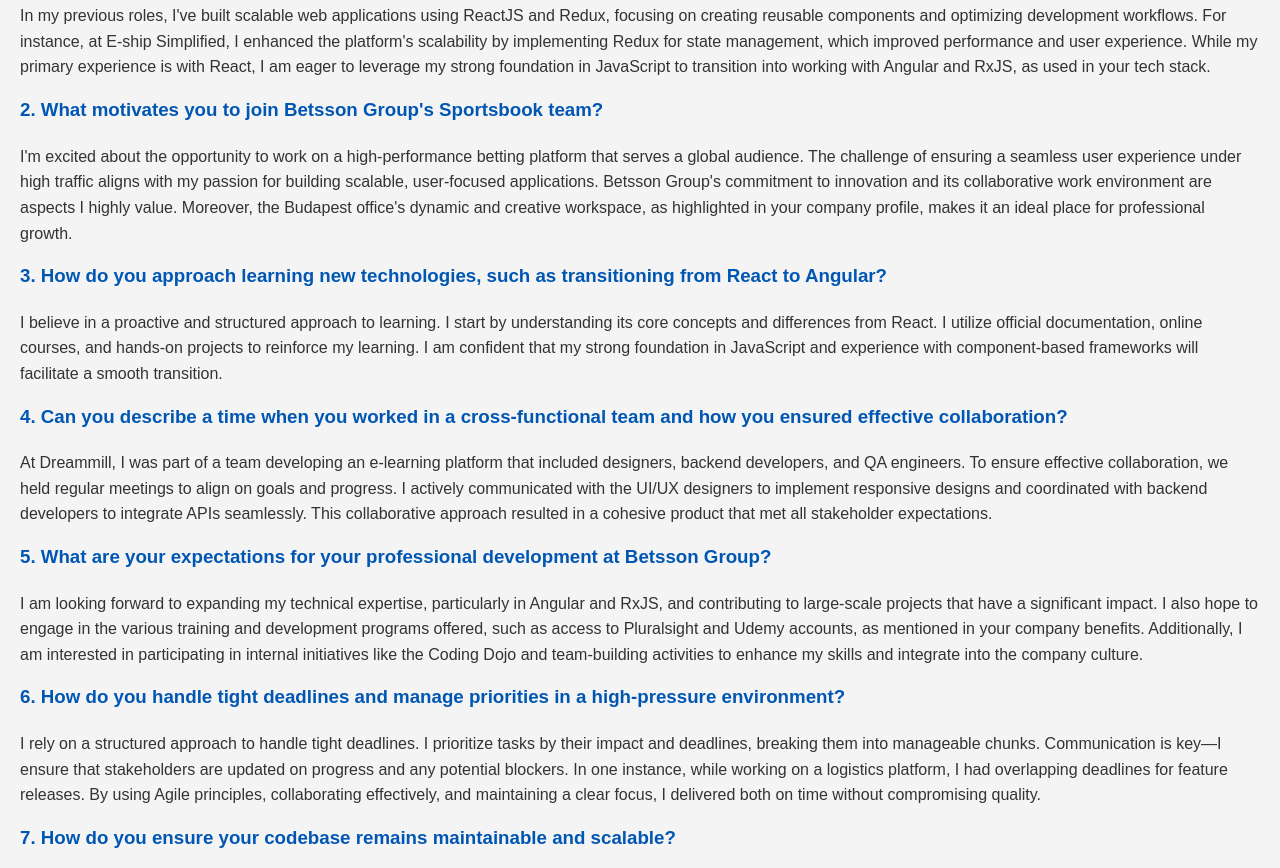
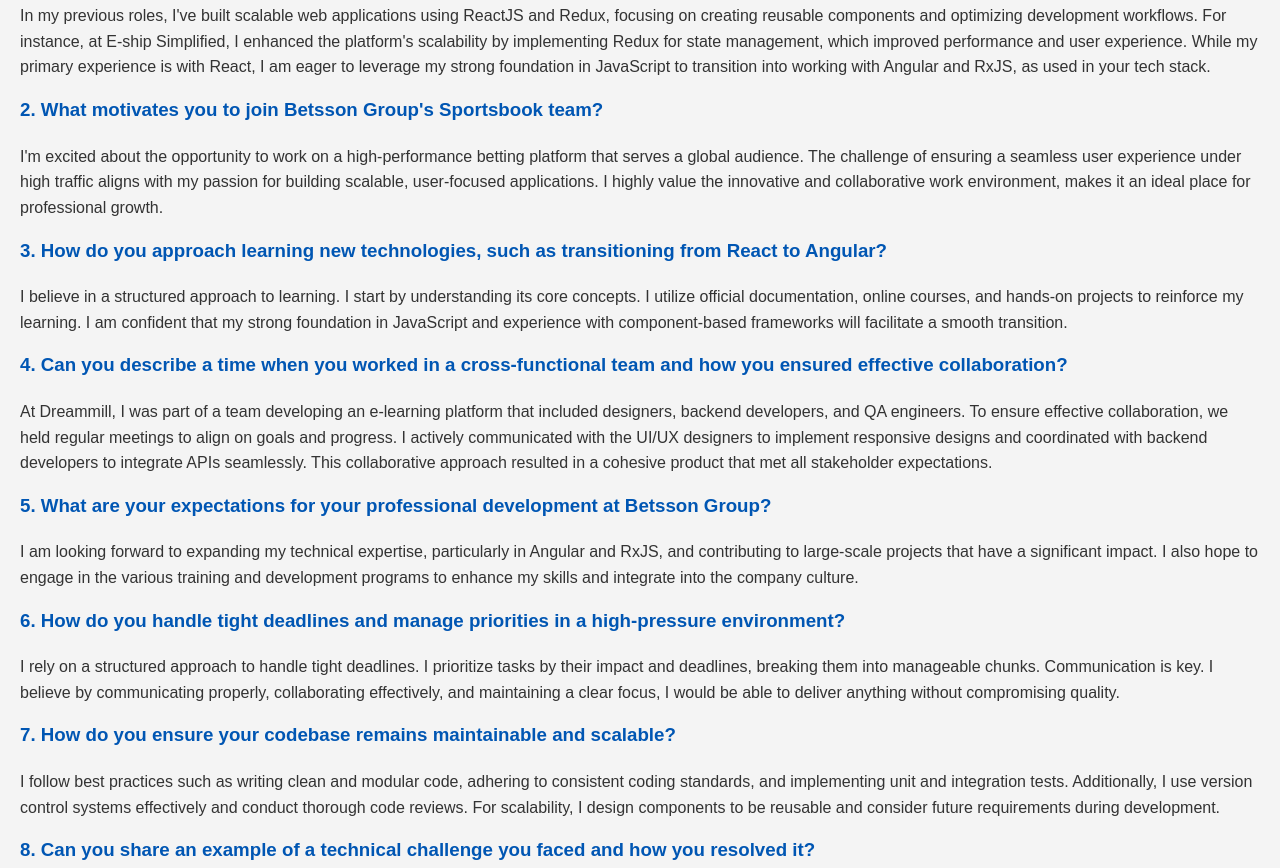
Before and after one commit to itsyourtechguy/interview, a website: page index.html in a window 1280 px wide. Shown: the part 617-1485 px from the top of the page. Drawn offline with Linux system fonts and the light colour scheme.

Commit message:
added new content

```diff
--- a/index.html
+++ b/index.html
@@ -55,17 +55,15 @@
       I'm excited about the opportunity to work on a high-performance betting
       platform that serves a global audience. The challenge of ensuring a
       seamless user experience under high traffic aligns with my passion for
-      building scalable, user-focused applications. Betsson Group's commitment
-      to innovation and its collaborative work environment are aspects I highly
-      value. Moreover, the Budapest office's dynamic and creative workspace, as
-      highlighted in your company profile, makes it an ideal place for
+      building scalable, user-focused applications. I highly value the
+      innovative and collaborative work environment, makes it an ideal place for
       professional growth.
     </p>
 
     <h3>3. How do you approach learning new technologies, such as transitioning from React to Angular?</h3>
     <p>
-      I believe in a proactive and structured approach to learning. I start by understanding
-      its core concepts and differences from React. I utilize official
+      I believe in a structured approach to learning. I start by understanding
+      its core concepts. I utilize official
       documentation, online courses, and hands-on projects to reinforce my
       learning. I am confident that my strong foundation in JavaScript and
       experience with component-based frameworks will facilitate a smooth
@@ -88,21 +86,18 @@
       I am looking forward to expanding my technical expertise, particularly in
       Angular and RxJS, and contributing to large-scale projects that have a
       significant impact. I also hope to engage in the various training and
-      development programs offered, such as access to Pluralsight and Udemy
-      accounts, as mentioned in your company benefits. Additionally, I am
-      interested in participating in internal initiatives like the Coding Dojo
-      and team-building activities to enhance my skills and integrate into the
+      development programs to enhance my skills and integrate into the
       company culture.
     </p>
 
     <h3>6. How do you handle tight deadlines and manage priorities in a high-pressure environment?</h3>
     <p>
-      I rely on a structured approach to handle tight deadlines. I prioritize tasks by their impact and deadlines, breaking them into manageable chunks. Communication is key—I ensure that stakeholders are updated on progress and any potential blockers. In one instance, while working on a logistics platform, I had overlapping deadlines for feature releases. By using Agile principles, collaborating effectively, and maintaining a clear focus, I delivered both on time without compromising quality.
+      I rely on a structured approach to handle tight deadlines. I prioritize tasks by their impact and deadlines, breaking them into manageable chunks. Communication is key. I believe by communicating properly, collaborating effectively, and maintaining a clear focus, I would be able to deliver anything without compromising quality.
     </p>
 
     <h3>7. How do you ensure your codebase remains maintainable and scalable?</h3>
     <p>
-      I follow best practices such as writing clean and modular code, adhering to consistent coding standards, and implementing unit and integration tests. Additionally, I use version control systems effectively and conduct thorough code reviews. For scalability, I design components to be reusable and consider future requirements during development. This approach has helped me maintain high-quality codebases in collaborative environments.
+      I follow best practices such as writing clean and modular code, adhering to consistent coding standards, and implementing unit and integration tests. Additionally, I use version control systems effectively and conduct thorough code reviews. For scalability, I design components to be reusable and consider future requirements during development.
     </p>
 
     <h3>8. Can you share an example of a technical challenge you faced and how you resolved it?</h3>
```
